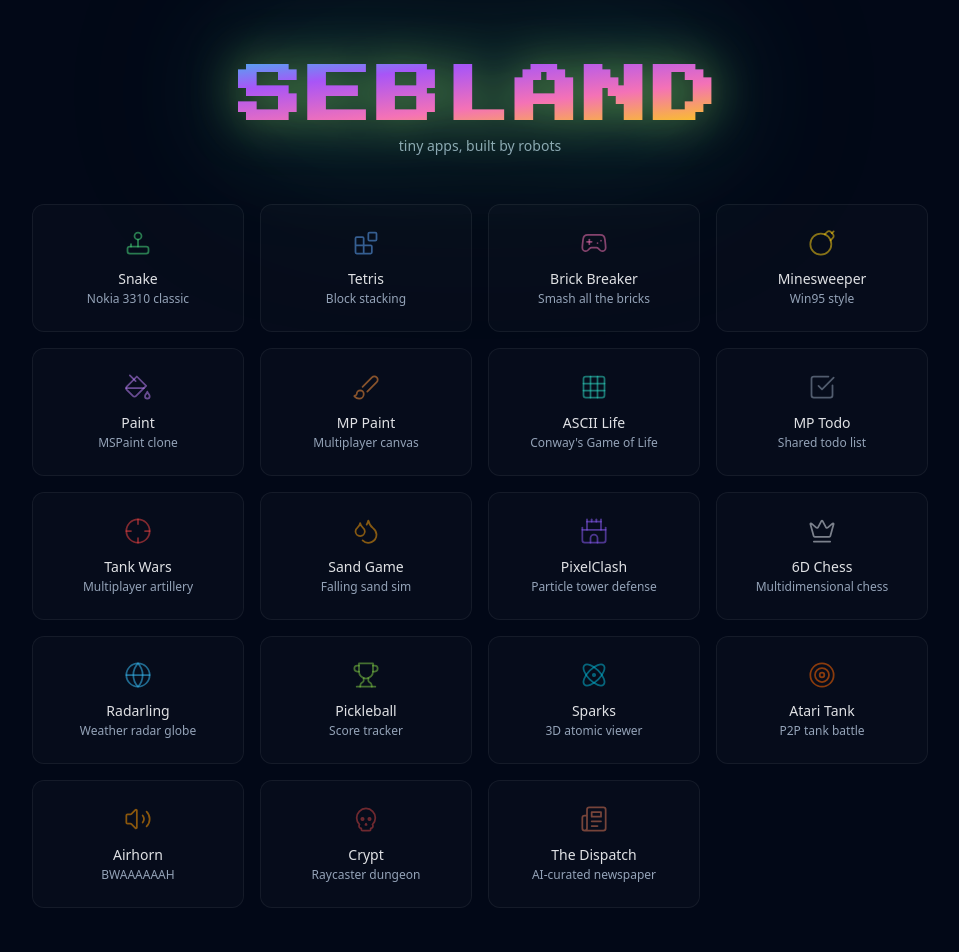
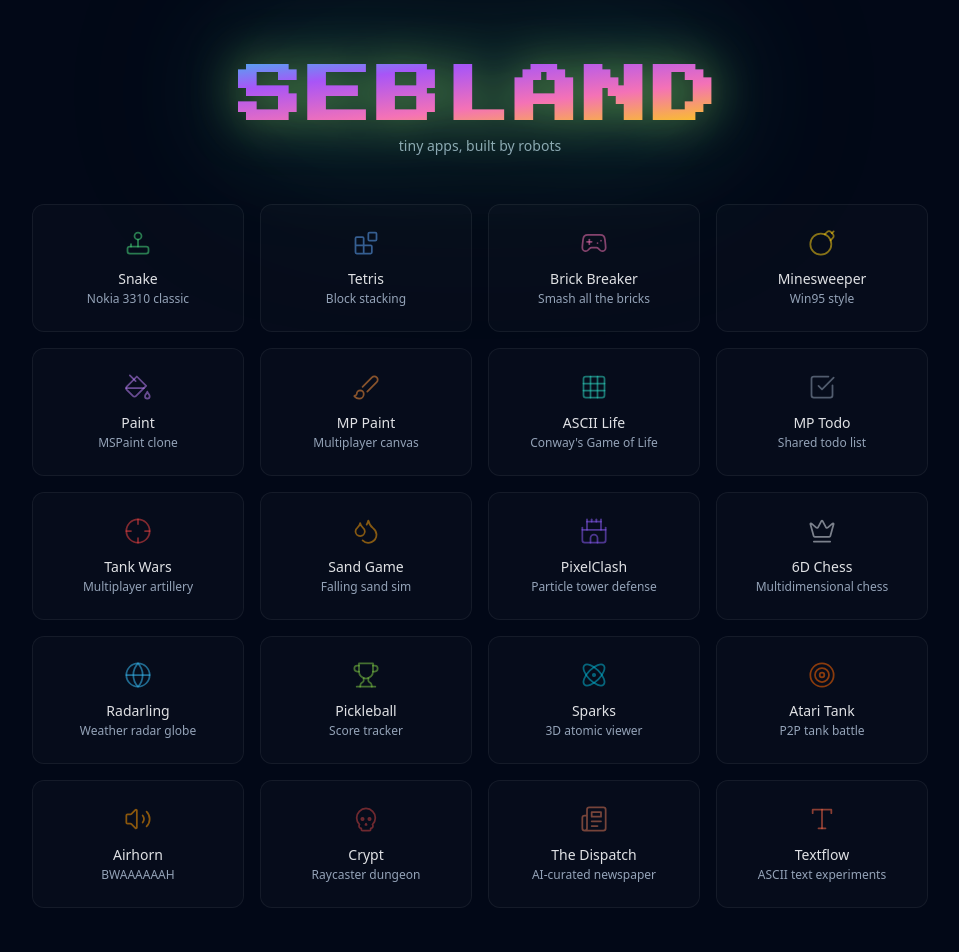
Before and after one commit to sammcgrail/box, a React (Vite) app in the folder app/: page / in a window 1280 px wide. Shown: the top 952 px of the page, without its empty margins (160-1119 px from the left). Built offline with nearby package versions, Linux system fonts and the light colour scheme.

Commit message:
add textflow app: Caddy route, homepage card

```diff
--- a/app/index.html
+++ b/app/index.html
@@ -194,6 +194,10 @@
             <svg class="icon" style="color:#8b0000" xmlns="http://www.w3.org/2000/svg" width="28" height="28" viewBox="0 0 24 24" fill="none" stroke="currentColor" stroke-width="1.5" stroke-linecap="round" stroke-linejoin="round"><circle cx="9" cy="12" r="1"/><circle cx="15" cy="12" r="1"/><path d="M8 20v2h8v-2"/><path d="m12.5 17-.5-1-.5 1h1z"/><path d="M16 20a2 2 0 0 0 1.56-3.25 8 8 0 1 0-11.12 0A2 2 0 0 0 8 20"/></svg>
             <div><div class="name">Crypt</div><div class="desc">Raycaster dungeon</div></div>
           </a>
+          <a class="shell-card" href="/textflow">
+            <svg class="icon" style="color:#ff6b4a" xmlns="http://www.w3.org/2000/svg" width="28" height="28" viewBox="0 0 24 24" fill="none" stroke="currentColor" stroke-width="1.5" stroke-linecap="round" stroke-linejoin="round"><polyline points="4 7 4 4 20 4 20 7"/><line x1="9" x2="15" y1="20" y2="20"/><line x1="12" x2="12" y1="4" y2="20"/></svg>
+            <div><div class="name">Textflow</div><div class="desc">ASCII text experiments</div></div>
+          </a>
           <a class="shell-card" href="/news">
             <svg class="icon" style="color:#D97757" xmlns="http://www.w3.org/2000/svg" width="28" height="28" viewBox="0 0 24 24" fill="none" stroke="currentColor" stroke-width="1.5" stroke-linecap="round" stroke-linejoin="round"><path d="M4 22h16a2 2 0 0 0 2-2V4a2 2 0 0 0-2-2H8a2 2 0 0 0-2 2v16a2 2 0 0 1-2 2Zm0 0a2 2 0 0 1-2-2v-9c0-1.1.9-2 2-2h2"/><path d="M18 14h-8"/><path d="M15 18h-5"/><path d="M10 6h8v4h-8V6Z"/></svg>
             <div><div class="name">The Dispatch</div><div class="desc">AI-curated newspaper</div></div>
--- a/app/src/pages/home.tsx
+++ b/app/src/pages/home.tsx
@@ -19,6 +19,7 @@
   Volume2,
   Skull,
   Newspaper,
+  Type,
 } from "lucide-react";
 
 const apps = [
@@ -155,6 +156,13 @@
     icon: Newspaper,
     color: "#D97757",
   },
+  {
+    name: "Textflow",
+    desc: "ASCII text experiments",
+    href: "/textflow",
+    icon: Type,
+    color: "#ff6b4a",
+  },
 ];
 
 export function Home() {
```
Also changed, not shown: 1 other file (tests, documents, lock files or other folders).
